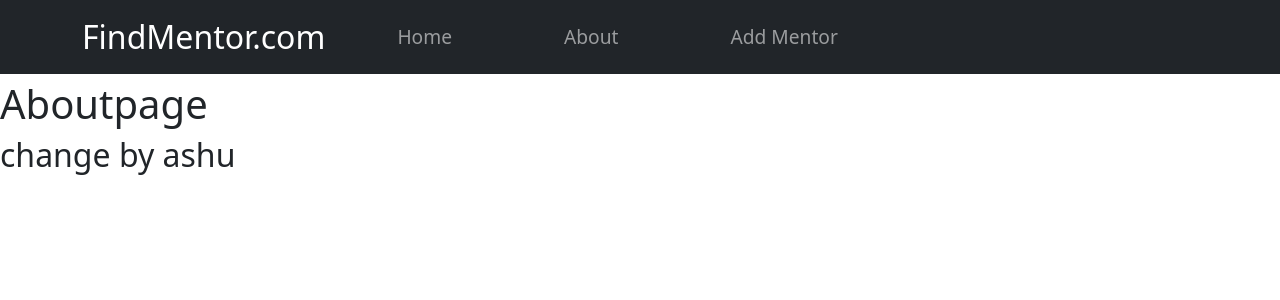
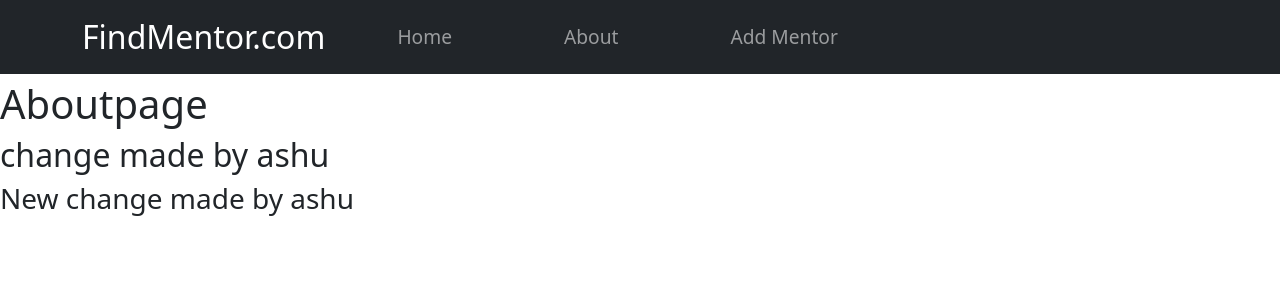
Before and after one commit to anurickster/mentor-search, a React (Create React App) app: page /about in a window 1280 px wide. Shown: the top 300 px of the page. Built offline with nearby package versions, Linux system fonts and the light colour scheme.

Commit message:
about page modified

```diff
--- a/src/Components/Aboutpage/Aboutpage.js
+++ b/src/Components/Aboutpage/Aboutpage.js
@@ -4,7 +4,8 @@ const Aboutpage = () => {
   return (
     <div>
       <h1>Aboutpage</h1>
-      <h2>change by ashu</h2>
+      <h2>change made by ashu</h2>
+      <h3>New change made by ashu</h3>
     </div>
   );
 };
```
